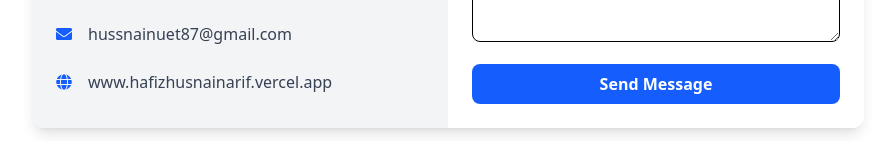
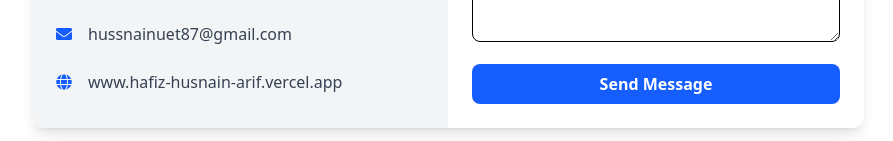
Before and after one commit to hussnain-uet-87/Portfolio, a React (Vite) app: page / in a window 1280 px wide. Shown: the part 3802-3943 px from the top of the page, without its empty margins (192-1085 px from the left). Built offline with nearby package versions, Linux system fonts and the light colour scheme; a web font is replaced by a local one.

Commit message:
Portfolio issue resolvedd

```diff
--- a/src/Components/HireMeHero.jsx
+++ b/src/Components/HireMeHero.jsx
@@ -36,7 +36,7 @@ const HireMeHero = () => {
           </div>
           <div className="flex items-center space-x-4">
             <FaGlobe className="text-blue-600" />
-            <p className="text-gray-700">www.hafizhusnainarif.vercel.app</p>
+            <p className="text-gray-700">www.hafiz-husnain-arif.vercel.app</p>
           </div>
         </div>
 
```
